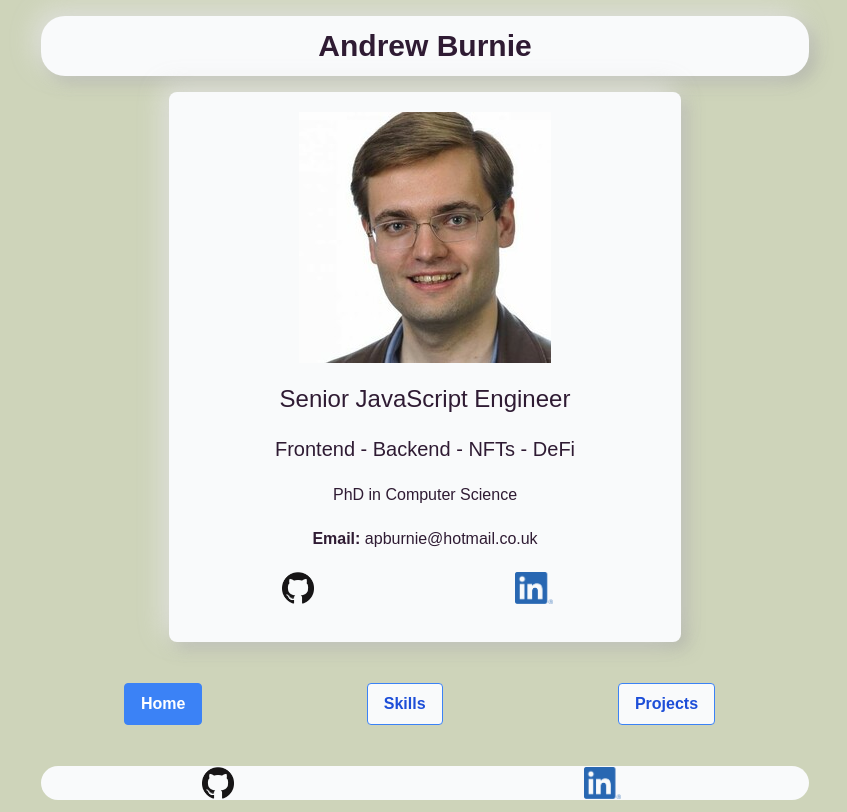
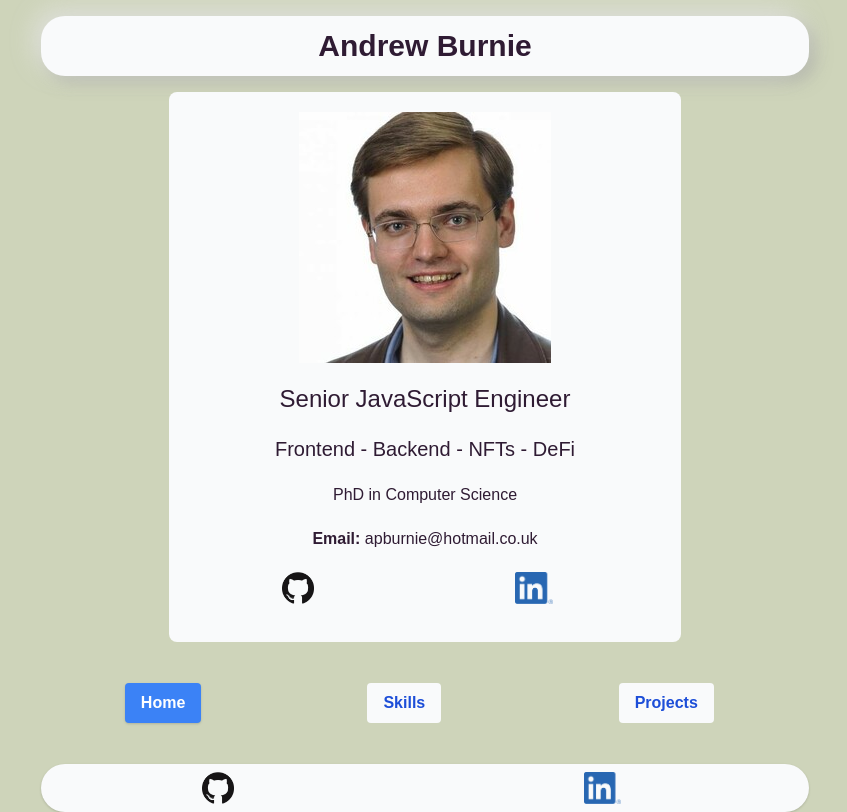
Before and after one commit to apburnie/personal-website, a React (Create React App) app: page / in a window 1280 px wide. Shown: the whole page, without its empty margins (215-1062 px from the left). Built offline with nearby package versions, Linux system fonts and the light colour scheme.

Commit message:
further style changes

```diff
--- a/src/App.js
+++ b/src/App.js
@@ -34,7 +34,7 @@ function App() {
           <th>
             <button
               className={
-                page === "Home" ? "bg-blue-500 text-white" : "bg-gray-50"
+                page === "Home" ? "bg-blue-500 text-white shadow" : "bg-gray-50"
               }
               onClick={() => setPage("Home")}
             >
@@ -44,7 +44,7 @@ function App() {
           <th>
             <button
               className={
-                page === "Skills" ? "bg-blue-500 text-white" : "bg-gray-50"
+                page === "Skills" ? "bg-blue-500 text-white shadow" : "bg-gray-50"
               }
               onClick={() => setPage("Skills")}
             >
@@ -54,7 +54,7 @@ function App() {
           <th>
             <button
               className={
-                page === "Projects" ? "bg-blue-500 text-white" : "bg-gray-50"
+                page === "Projects" ? "bg-blue-500 text-white shadow" : "bg-gray-50"
               }
               onClick={() => setPage("Projects")}
             >
@@ -64,7 +64,7 @@ function App() {
         </tr>
       </table>
 
-      <table className="w-screen md:w-3/5 bg-gray-50 mx-auto md:rounded-3xl">
+      <table className="shadow w-screen md:w-3/5 bg-gray-50 mx-auto md:rounded-3xl h-12">
         <tr>
           <th>
             <a href="https://github.com/Andrew47">
--- a/src/Projects.js
+++ b/src/Projects.js
@@ -2,7 +2,7 @@ export default function Projects() {
   return (
     <div className="info">
       <dl className="infoCell">
-        <dt className="font-bold">Gro</dt>
+        <dt className="font-bold md:mt-[65px] lg:mt[80px]">Gro</dt>
         <dd>Senior Frontend Developer working on React-based web app</dd>
       </dl>
       <dl className="infoCell">
--- a/src/Skills.js
+++ b/src/Skills.js
@@ -2,7 +2,7 @@ export default function Skills() {
   return (
     <div className="info">
       <dl className="infoCell">
-        <dt className="font-bold">Frontend</dt>
+        <dt className="font-bold mt-[100px]">Frontend</dt>
         <dd>JavaScript, TypeScript, React, Vue, HTML/CSS</dd>
       </dl>
       <dl className="infoCell">
--- a/src/index.css
+++ b/src/index.css
@@ -19,13 +19,13 @@
   .info {
     @apply bg-gray-50 w-screen md:w-3/5 lg:w-2/5 mx-auto text-center p-5 h-[550px] md:rounded-lg;
   }
-  .info {
+  .shadow {
     box-shadow: -6px -6px 26px 0 rgba(230, 230, 230, 0.83),
       6px 6px 16px 0 rgba(150, 150, 150, 0.5);
   }
 
   button {
-    @apply bg-gray-50 hover:bg-green-500 text-blue-700 font-semibold hover:text-white py-2 px-4 border border-blue-500 hover:border-transparent rounded mx-4;
+    @apply bg-gray-50 hover:bg-green-500 text-blue-700 font-semibold hover:text-white py-2 px-4 rounded mx-4;
   }
 
   .infoCell {
```
Also changed, not shown: public/manifest.json, 1 other file (tests, documents, lock files or other folders).
